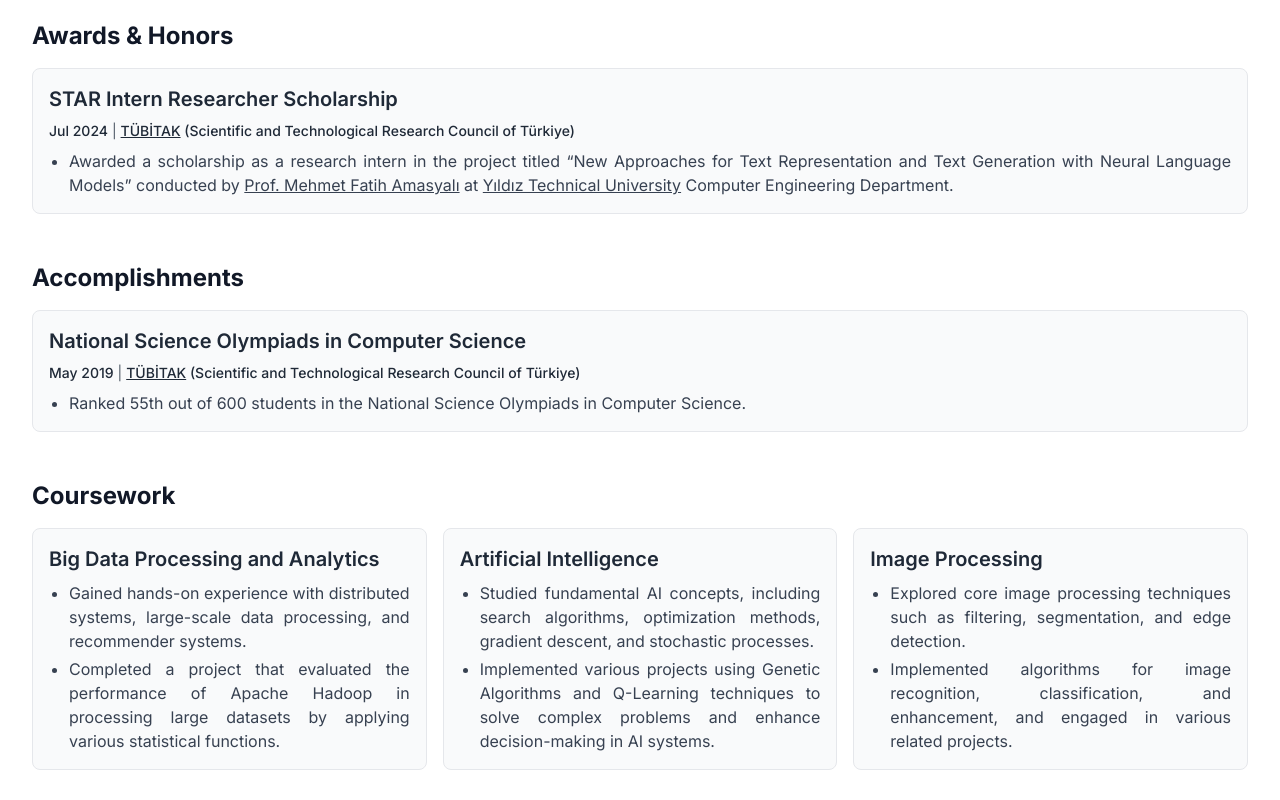
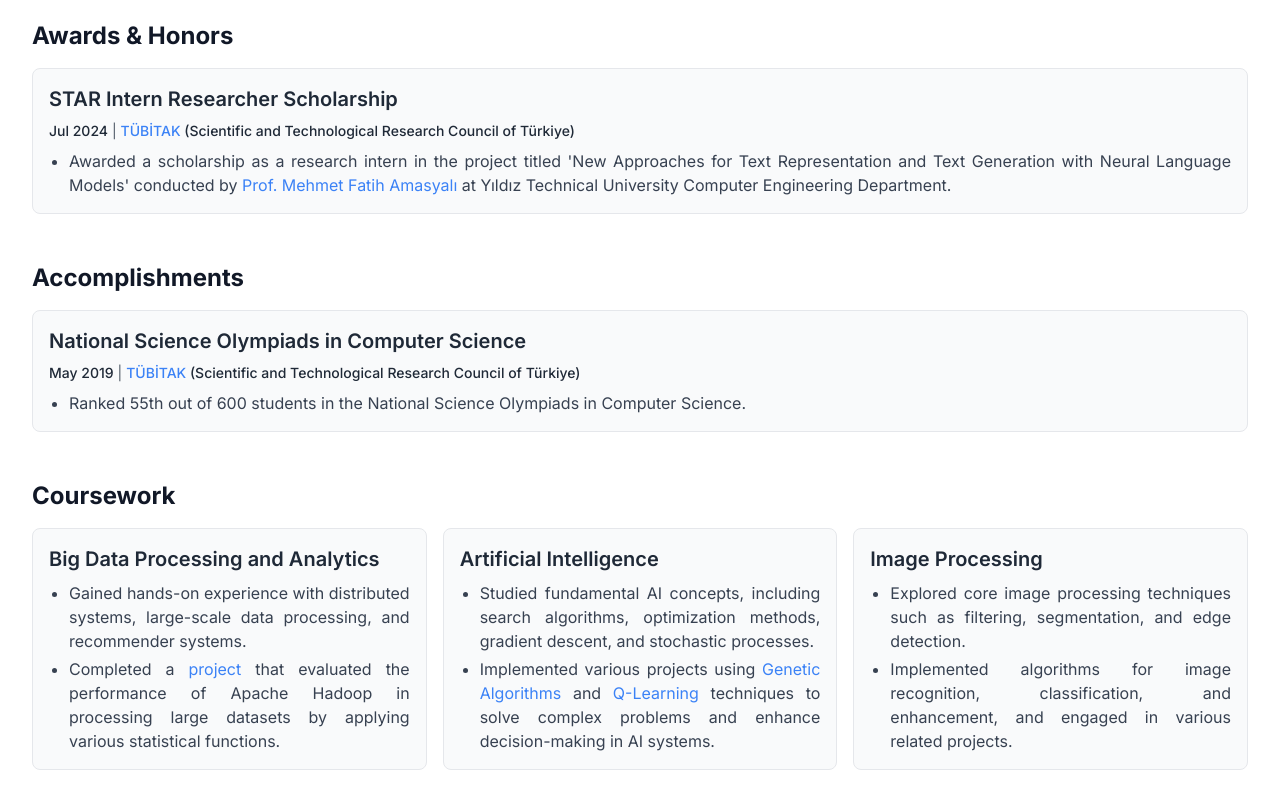
Before and after one commit to tolgaizdas/personal-website, a Next.js app: page / in a window 1280 px wide. Shown: the part 1400-2200 px from the top of the page. Built offline with nearby package versions, Linux system fonts and the light colour scheme.

Commit message:
changed "a tag" styles

```diff
--- a/src/app/page.js
+++ b/src/app/page.js
@@ -1,6 +1,10 @@
-import Title from '../components/title';
-import Section from '../components/section';
-import ThemeToggle from '../components/theme-toggle';
+import Title from "../components/title";
+import Section from "../components/section";
+import ThemeToggle from "../components/theme-toggle";
+
+function generate_a_tag(url, text) {
+  return `<a target="_blank" href="${url}" class="text-blue-500 hover:underline dark:text-blue-400">${text}</a>`;
+}
 
 export default function Home() {
   const title = {
@@ -17,11 +21,14 @@ export default function Home() {
       {
         header: "Bachelor of Science in Computer Engineering",
         date: "Expected Jun 2025",
-        company: "<a target='_blank' href='https://www.yildiz.edu.tr/en' class='underline'>Yıldız Technical University</a>",
+        company: generate_a_tag(
+          "https://www.yildiz.edu.tr/en",
+          "Yıldız Technical University"
+        ),
         location: "İstanbul, Türkiye",
         description: [
           "<strong>GPA:</strong> 3.59/4",
-          "<strong>Relevant Coursework:</strong> Big Data Processing and Analytics, Artificial Intelligence, Image Processing"
+          "<strong>Relevant Coursework:</strong> Big Data Processing and Analytics, Artificial Intelligence, Image Processing",
         ],
       },
     ],
@@ -33,23 +40,26 @@ export default function Home() {
       {
         header: "Software Engineer Intern",
         date: "Jul - Sep 2024",
-        company: "<a target='_blank' href='https://www.turktelekom.com.tr/en' class='underline'>Türk Telekom</a>",
+        company: generate_a_tag(
+          "https://www.turktelekom.com.tr/en",
+          "Türk Telekom"
+        ),
         location: "İzmir, Türkiye",
         description: [
           "Designed a database for the company inventory from scratch using SQLite.",
           "Implemented an interface and database operations, including authorization and data integrity measures, using the Django framework.",
           "Improved the data retrieval and processing speeds, contributing to more efficient inventory management.",
-       ],
+        ],
       },
       {
         header: "Software Engineer Intern",
         date: "Jul - Aug 2023",
-        company: "<a target='_blank' href='https://www.sestek.com/' class='underline'>SESTEK</a>",
+        company: generate_a_tag("https://www.sestek.com/", "SESTEK"),
         location: "İstanbul, Türkiye",
         description: [
           "Developed a product that summarizes provided voice input using JavaScript and API.",
           "Added a module to an existing product that allows the user to read sent HTTP data in a web interface, facilitating real-time data analysis and visualization.",
-          "Gained valuable information regarding agile software development practices by actively participating in both daily and weekly meetings."
+          "Gained valuable information regarding agile software development practices by actively participating in both daily and weekly meetings.",
         ],
       },
     ],
@@ -61,7 +71,10 @@ export default function Home() {
       {
         header: "Research Scholar",
         date: "Jul 2024 - Present",
-        company: "<a target='_blank' href='https://cosmos.yildiz.edu.tr/' class='underline'>COSMOS AI Research Group</a>",
+        company: generate_a_tag(
+          "https://cosmos.yildiz.edu.tr/",
+          "COSMOS AI Research Group"
+        ),
         location: "İstanbul, Türkiye",
         description: [
           "Conducting benchmarks on large language models (LLMs) using few-shot learning, contributing to the advancement of model evaluation techniques.",
@@ -76,12 +89,22 @@ export default function Home() {
     header: "Projects",
     subsections: [
       {
-        header: "Undergraduate Project: Occupation Prediction from Twitter Data",
+        header:
+          "Undergraduate Project: Occupation Prediction from Twitter Data",
         date: "Jun 2024",
-        company: "<a target='_blank' href='https://www.yildiz.edu.tr/en' class='underline'>Yıldız Technical University</a>",
+        company: generate_a_tag(
+          "https://www.yildiz.edu.tr/en",
+          "Yıldız Technical University"
+        ),
         location: "İstanbul, Türkiye",
         description: [
-          "Developed a project to predict occupations from Turkish tweets under the supervision of <a target='_blank' href='https://scholar.google.com.tr/citations?hl=en&user=GUQMy2UAAAAJ&hl=en' class='underline'>Prof. Banu Diri.</a>",
+          `Developed a ${generate_a_tag(
+            "https://github.com/tolgaizdas/Occupation-Prediction",
+            "project"
+          )} to predict occupations from Turkish tweets under the supervision of ${generate_a_tag(
+            "https://scholar.google.com.tr/citations?hl=en&user=GUQMy2UAAAAJ&hl=en",
+            "Prof. Banu Diri."
+          )}`,
           "Applied machine learning, deep learning, and natural language processing techniques to analyze and classify Twitter data.",
           "The project has been accepted for publication in the Dokuz Eylul University Faculty of Engineering Journal of Science and Engineering (DEU FMD), co-authored by T. Izdas, H. Iskifoglu, and B. Diri.",
         ],
@@ -95,9 +118,20 @@ export default function Home() {
       {
         header: "STAR Intern Researcher Scholarship",
         date: "Jul 2024",
-        company: "<a target='_blank' href='https://tubitak.gov.tr/en' class='underline'>TÜBİTAK</a> (Scientific and Technological Research Council of Türkiye)",
+        company: `${generate_a_tag(
+          "https://tubitak.gov.tr/en",
+          "TÜBİTAK"
+        )} (Scientific and Technological Research Council of Türkiye)`,
         location: "",
-        description: ["Awarded a scholarship as a research intern in the project titled “New Approaches for Text Representation and Text Generation with Neural Language Models” conducted by <a target='_blank' href='https://scholar.google.com.tr/citations?user=qTUSAy0AAAAJ&hl=en' class='underline'>Prof. Mehmet Fatih Amasyalı</a> at <a target='_blank' href='https://www.yildiz.edu.tr/en' class='underline'>Yıldız Technical University</a> Computer Engineering Department."],
+        description: [
+          `Awarded a scholarship as a research intern in the project titled
+          'New Approaches for Text Representation and Text Generation with Neural Language Models'
+          conducted by ${generate_a_tag(
+            "https://scholar.google.com.tr/citations?user=qTUSAy0AAAAJ&hl=en",
+            "Prof. Mehmet Fatih Amasyalı"
+          )}
+          at Yıldız Technical University Computer Engineering Department.`,
+        ],
       },
     ],
   };
@@ -108,7 +142,10 @@ export default function Home() {
       {
         header: "National Science Olympiads in Computer Science",
         date: "May 2019",
-        company: "<a target='_blank' href='https://tubitak.gov.tr/en' class='underline'>TÜBİTAK</a> (Scientific and Technological Research Council of Türkiye)",
+        company: `${generate_a_tag(
+          "https://tubitak.gov.tr/en",
+          "TÜBİTAK"
+        )} (Scientific and Technological Research Council of Türkiye)`,
         location: "",
         description: [
           "Ranked 55th out of 600 students in the National Science Olympiads in Computer Science.",
@@ -127,7 +164,10 @@ export default function Home() {
         location: "",
         description: [
           "Gained hands-on experience with distributed systems, large-scale data processing, and recommender systems.",
-          "Completed a project that evaluated the performance of Apache Hadoop in processing large datasets by applying various statistical functions."
+          `Completed a ${generate_a_tag(
+            "https://github.com/tolgaizdas/Big-Data-Processing",
+            "project"
+          )} that evaluated the performance of Apache Hadoop in processing large datasets by applying various statistical functions.`,
         ],
       },
       {
@@ -137,7 +177,13 @@ export default function Home() {
         location: "",
         description: [
           "Studied fundamental AI concepts, including search algorithms, optimization methods, gradient descent, and stochastic processes.",
-          "Implemented various projects using Genetic Algorithms and Q-Learning techniques to solve complex problems and enhance decision-making in AI systems."
+          `Implemented various projects using ${generate_a_tag(
+            "https://github.com/tolgaizdas/Image-Generator",
+            "Genetic Algorithms"
+          )} and ${generate_a_tag(
+            "https://github.com/tolgaizdas/AI-Flappy-Bird",
+            "Q-Learning"
+          )} techniques to solve complex problems and enhance decision-making in AI systems.`,
         ],
       },
       {
@@ -147,7 +193,7 @@ export default function Home() {
         location: "",
         description: [
           "Explored core image processing techniques such as filtering, segmentation, and edge detection.",
-          "Implemented algorithms for image recognition, classification, and enhancement, and engaged in various related projects."
+          "Implemented algorithms for image recognition, classification, and enhancement, and engaged in various related projects.",
         ],
       },
     ],
```
